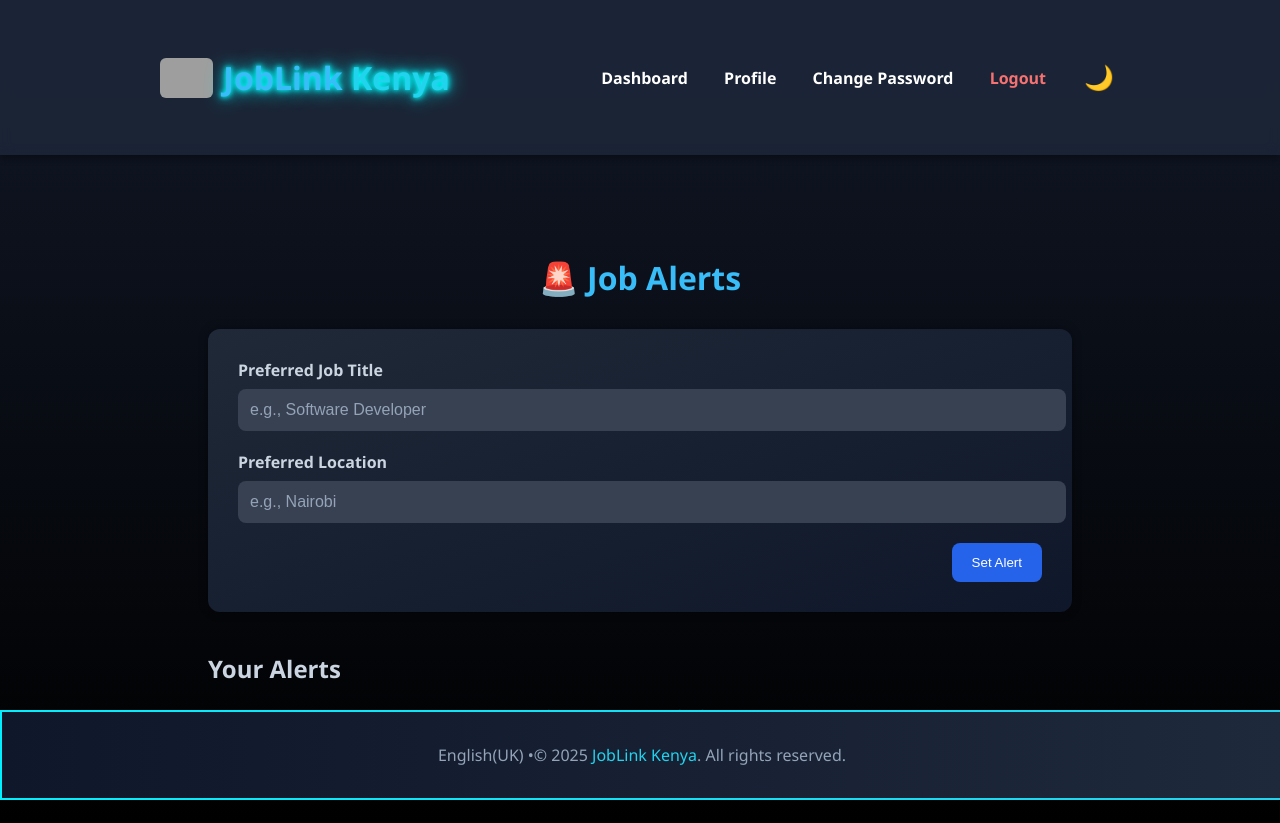
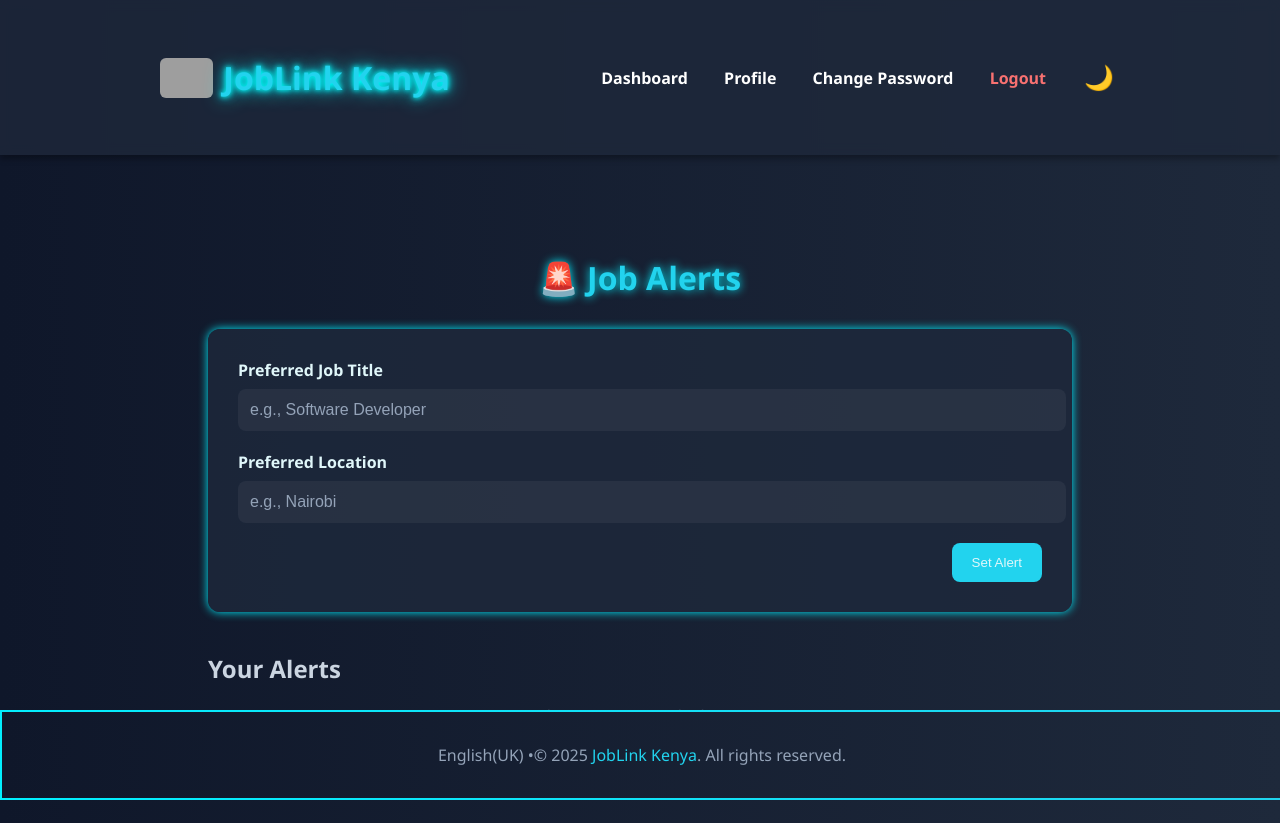
Before and after one commit to Buggy7506/Joblink-Kenya, a Django app: page /alerts/ in a window 1280 px wide. Run offline with Django 5.2, Linux system fonts and the light colour scheme; a user stored in the database is signed in; data that the repository does not hold is empty; some libraries are stand-ins or nearby versions; grey boxes are pictures that could not be loaded.

Commit message:
Update job_alerts.html

```diff
--- a/core/templates/job_alerts.html
+++ b/core/templates/job_alerts.html
@@ -3,97 +3,113 @@
 
 {% block content %}
 <style>
-    body {
-        background: linear-gradient(to bottom, #111827, #000);
-        color: white;
-        font-family: 'Segoe UI', sans-serif;
-    }
 .container {
     max-width: 960px;
     margin: 0 auto;
     padding: 40px 20px;
 }
+
 h1 {
     text-align: center;
     font-size: 32px;
     margin-bottom: 30px;
-        color: #38bdf8;
+    color: var(--text-accent);
+    text-shadow: 0 0 10px var(--glow-accent);
+    transition: color 0.4s ease, text-shadow 0.4s ease;
 }
+
 form {
-        background: linear-gradient(to bottom right, #1f2937, #0f172a);
+    background: var(--bg-card);
     padding: 30px;
     border-radius: 12px;
-        box-shadow: 0 0 10px rgba(0,0,0,0.4);
+    box-shadow: 0 0 10px var(--glow-accent);
     margin-bottom: 40px;
+    transition: background 0.4s ease, box-shadow 0.4s ease;
 }
+
 label {
     display: block;
     margin-bottom: 8px;
-        color: #cbd5e1;
+    color: var(--text-main);
     font-weight: bold;
 }
+
 input[type="text"] {
     width: 100%;
     padding: 12px;
     border-radius: 8px;
     border: none;
-        background-color: #374151;
-        color: white;
+    background-color: rgba(255,255,255,0.05);
+    color: var(--text-main);
     margin-bottom: 20px;
+    transition: background 0.4s, border 0.3s ease;
 }
+
 input[type="text"]:focus {
-        outline: 2px solid #3b82f6;
-        background-color: #1e293b;
+    outline: 2px solid var(--text-accent);
+    background-color: rgba(255,255,255,0.1);
 }
+
 .submit-btn {
-        background-color: #2563eb;
-        color: white;
+    background-color: var(--text-accent);
+    color: var(--text-main);
     padding: 12px 20px;
     border: none;
     border-radius: 8px;
     cursor: pointer;
-        transition: background 0.3s ease;
+    transition: all 0.3s ease;
     float: right;
 }
+
 .submit-btn:hover {
-        background-color: #1d4ed8;
+    background-color: var(--glow-accent);
 }
+
 .alert-list {
     list-style: none;
     padding: 0;
 }
+
 .alert-item {
-        background-color: #1e293b;
-        border-left: 4px solid #3b82f6;
+    background-color: var(--bg-card);
+    border-left: 4px solid var(--text-accent);
     padding: 16px;
     margin-bottom: 16px;
     border-radius: 10px;
     display: flex;
     justify-content: space-between;
     align-items: center;
+    box-shadow: 0 0 10px rgba(0,0,0,0.2);
+    transition: background 0.4s, border-color 0.4s, box-shadow 0.4s;
 }
+
 .alert-item h3 {
     margin: 0;
-        color: #60a5fa;
+    color: var(--text-accent);
 }
+
 .alert-item p {
     margin: 4px 0 0;
-        color: #94a3b8;
+    color: var(--text-muted);
 }
+
 .delete-link {
-        color: #f87171;
+    color: var(--text-danger);
     text-decoration: none;
     font-size: 14px;
 }
+
 .delete-link:hover {
-        color: #ef4444;
+    color: #ef4444; /* optional slightly brighter on hover */
 }
+
 .no-alerts {
     text-align: center;
-        color: #64748b;
+    color: var(--text-muted);
     margin-top: 20px;
 }
 </style>
+
 
 <div class="container">
     <h1>🚨 Job Alerts</h1>
```
Lines whose indentation alone changed are shown as unchanged.
